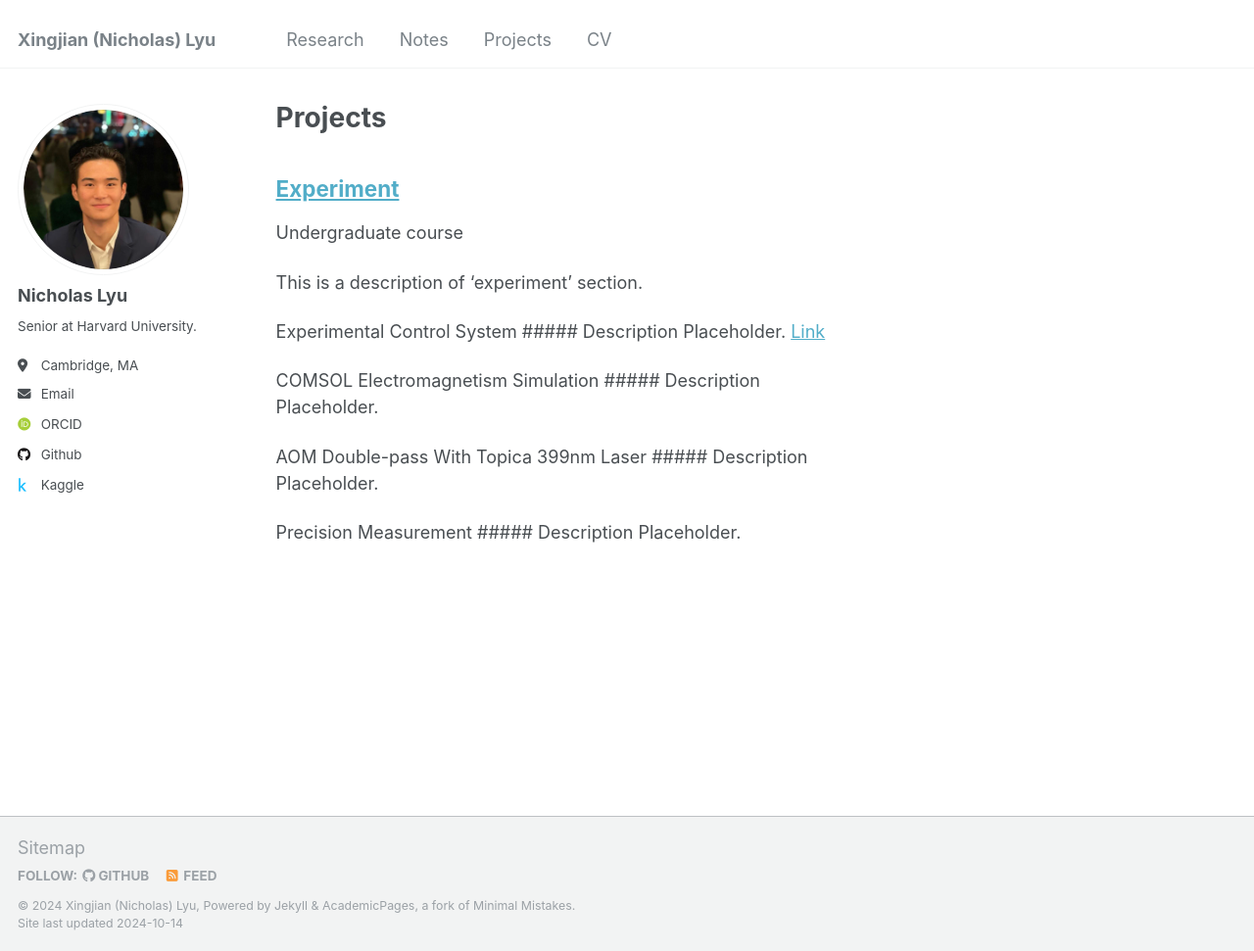
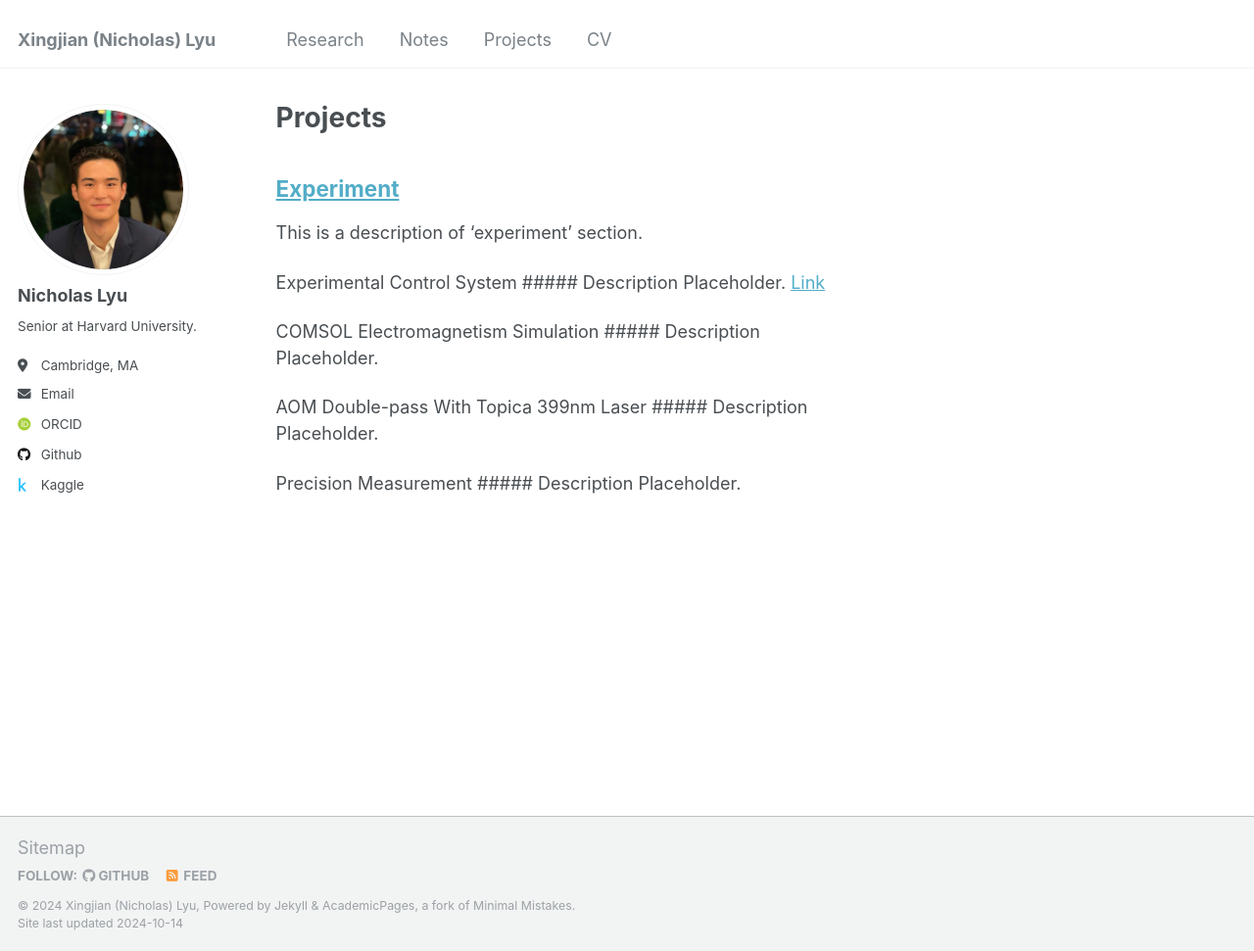
Before and after one commit to nlyu1/nlyu1.github.io, a Jekyll site: the page built from _pages/projects.html, in a window 1280 px wide and 971 px high. Shown: the whole window at 98% size. Built offline with Jekyll 4.4.1, drawn with Linux system fonts in a browser that asks for light colours; some web fonts are replaced.

Commit message:
remove redundant types on projects page

```diff
--- a/_includes/archive-single-projects.html
+++ b/_includes/archive-single-projects.html
@@ -38,14 +38,6 @@
       <p class="page__meta"><i class="fa fa-clock-o" aria-hidden="true"></i> {% include read-time.html %}</p>
     {% endif %}
 
-        {% if post.collection == 'teaching' %}
-          <p> {{ post.type }}</p>
-        {% elsif post.collection == 'publications' %}
-          <p>Published in <i>{{ post.venue }}</i>, {{ post.date | default: "1900-01-01" | date: "%Y" }} </p>
-        {% elsif post.date %}
-         <p class="page__date"><strong><i class="fa fa-fw fa-calendar" aria-hidden="true"></i> {{ site.data.ui-text[site.locale].date_label | default: "Published:" }}</strong> <time datetime="{{ post.date | default: "1900-01-01" | date_to_xmlschema }}">{{ post.date | default: "1900-01-01" | date: "%B %d, %Y" }}</time></p>
-        {% endif %}
-
     {% if post.excerpt %}
       <!-- Display the full content instead of the excerpt -->
       <div class="archive__item-content" itemprop="articleBody">{{ post.content | markdownify }}</div>
```
